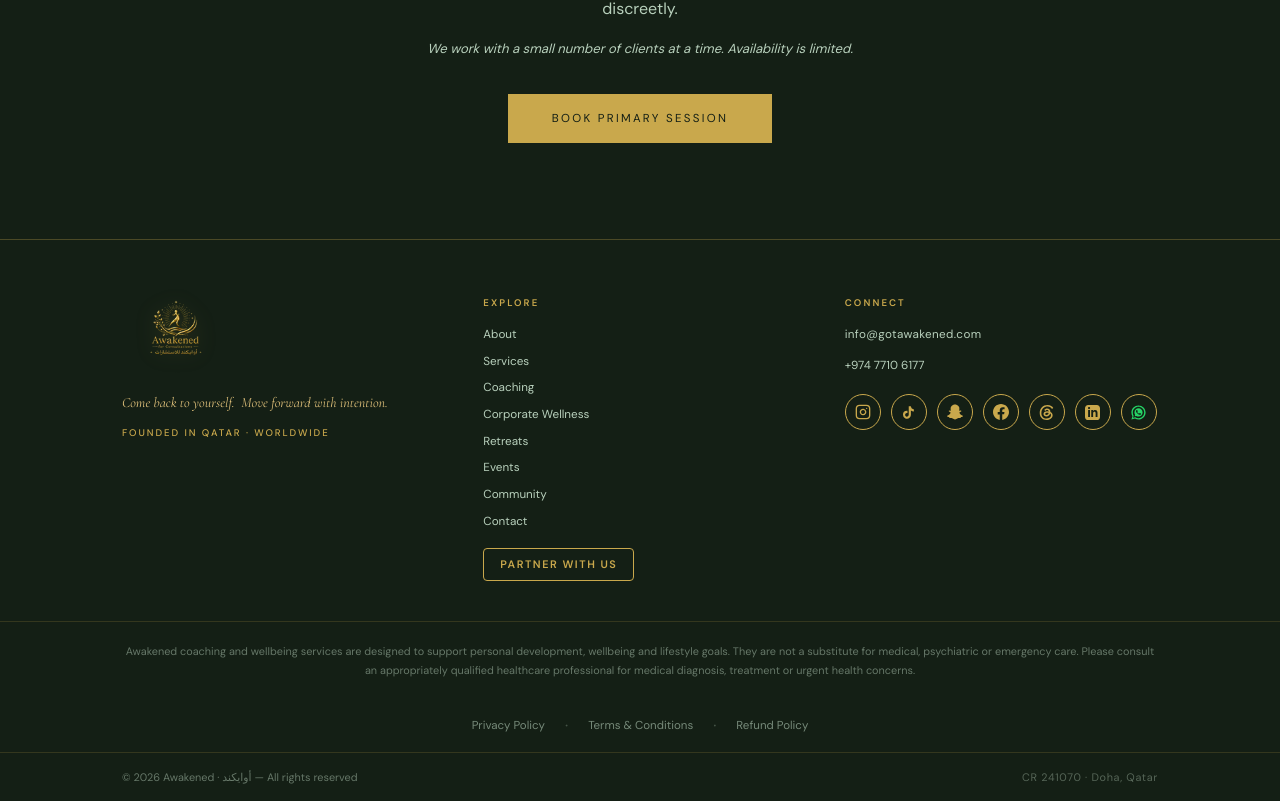
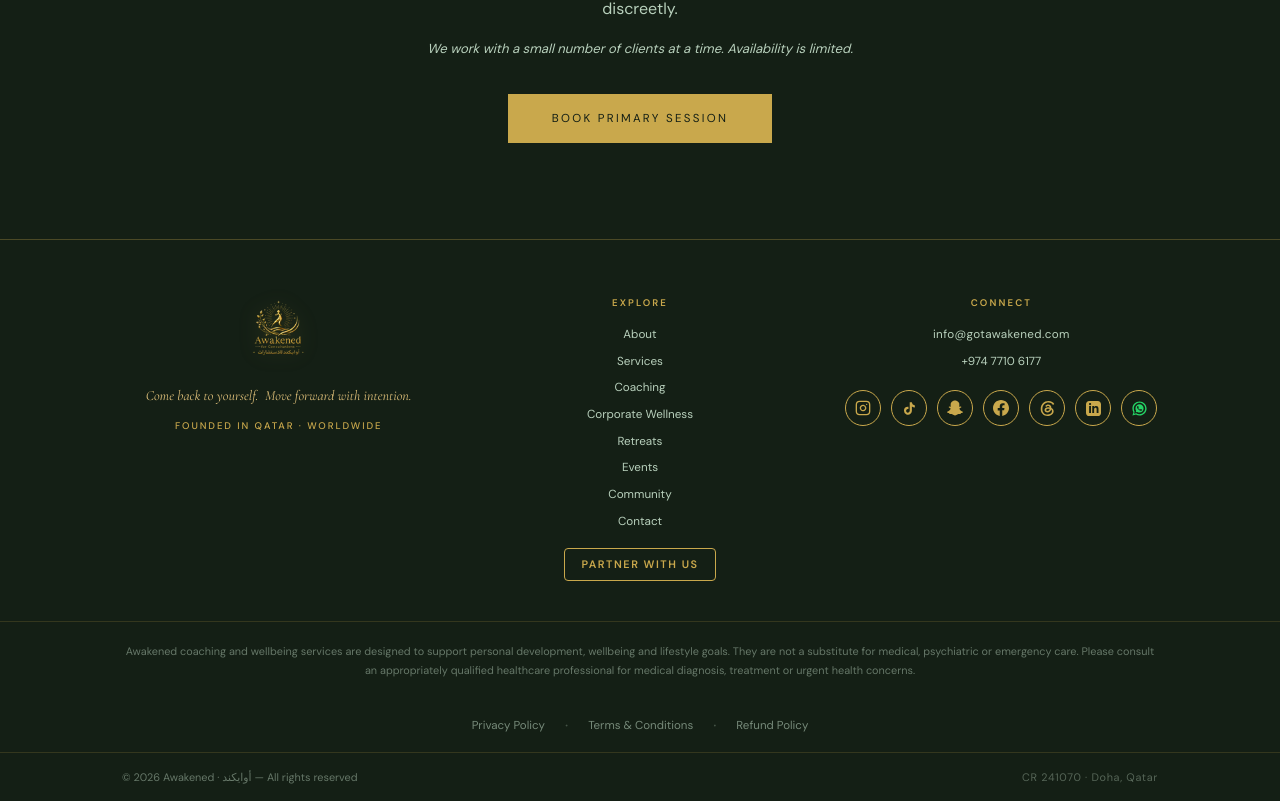
Before and after one commit to asmaahemaidy-del/awakened-main, a React (Vite) app: page / in a window 1280 px wide. Shown: the part 6731-7532 px from the top of the page. Built offline with nearby package versions, Linux system fonts and the light colour scheme; a web font is replaced by a local one.

Commit message:
style(footer): center-align elements and text within all footer columns

```diff
--- a/src/components/Footer.jsx
+++ b/src/components/Footer.jsx
@@ -178,7 +178,7 @@ export function Footer() {
           }}
         >
           {/* Col 1 — Brand */}
-          <div>
+          <div style={{ textAlign: "center", display: "flex", flexDirection: "column", alignItems: "center" }}>
             <Link to="/" aria-label="Awakened — Home" style={{ display: "inline-block", marginBottom: 16 }}>
               <img
                 src="/images/logo-320.webp"
@@ -205,6 +205,8 @@ export function Footer() {
                 color: "var(--brand-gold-light)",
                 lineHeight: 1.75,
                 marginBottom: 10,
+                textAlign: "center",
+                maxWidth: 320,
               }}
             >
               {t(
@@ -220,6 +222,7 @@ export function Footer() {
                 textTransform: ar ? "none" : "uppercase",
                 color: "var(--brand-gold)",
                 fontWeight: 500,
+                textAlign: "center",
               }}
             >
               {t("Founded in Qatar · Worldwide", "تأسست في قطر · نخدم العالم")}
@@ -227,13 +230,13 @@ export function Footer() {
           </div>
 
           {/* Col 2 — Navigation */}
-          <div>
-            <span style={colLabel}>{t("Explore", "تصفّح")}</span>
+          <div style={{ textAlign: "center", display: "flex", flexDirection: "column", alignItems: "center" }}>
+            <span style={{ ...colLabel, textAlign: "center" }}>{t("Explore", "تصفّح")}</span>
             {navLinks.map((l) => (
               <Link
                 key={l.to}
                 to={l.to}
-                style={linkStyle}
+                style={{ ...linkStyle, textAlign: "center" }}
                 onMouseEnter={(e) => (e.currentTarget.style.color = "var(--brand-gold-light)")}
                 onMouseLeave={(e) => (e.currentTarget.style.color = "var(--brand-sage-pale)")}
               >
@@ -255,6 +258,7 @@ export function Footer() {
                 color: "var(--brand-gold)",
                 textDecoration: "none",
                 fontWeight: 600,
+                textAlign: "center",
                 transition: "all 0.25s ease",
               }}
               onMouseEnter={(e) => {
@@ -271,11 +275,11 @@ export function Footer() {
           </div>
 
           {/* Col 3 — Contact + Socials */}
-          <div>
-            <span style={colLabel}>{t("Connect", "تواصل")}</span>
+          <div style={{ textAlign: "center", display: "flex", flexDirection: "column", alignItems: "center" }}>
+            <span style={{ ...colLabel, textAlign: "center" }}>{t("Connect", "تواصل")}</span>
             <a
               href="mailto:info@gotawakened.com"
-              style={{ ...linkStyle, letterSpacing: "0.03em" }}
+              style={{ ...linkStyle, letterSpacing: "0.03em", textAlign: "center" }}
               onMouseEnter={(e) => (e.currentTarget.style.color = "var(--brand-gold-light)")}
               onMouseLeave={(e) => (e.currentTarget.style.color = "var(--brand-sage-pale)")}
             >
@@ -284,7 +288,7 @@ export function Footer() {
             <a
               href="tel:+97477106177"
               dir="ltr"
-              style={{ ...linkStyle, direction: "ltr", unicodeBidi: "isolate", display: "inline-block", marginBottom: 20 }}
+              style={{ ...linkStyle, direction: "ltr", unicodeBidi: "isolate", display: "inline-block", marginBottom: 20, textAlign: "center" }}
               onMouseEnter={(e) => (e.currentTarget.style.color = "var(--brand-gold-light)")}
               onMouseLeave={(e) => (e.currentTarget.style.color = "var(--brand-sage-pale)")}
             >
@@ -292,7 +296,7 @@ export function Footer() {
             </a>
 
             {/* Social icons — only platforms with confirmed profiles */}
-            <div style={{ display: "flex", flexWrap: "wrap", gap: 10 }}>
+            <div style={{ display: "flex", flexWrap: "wrap", gap: 10, justifyContent: "center" }}>
               <SocialIcon href={SOCIAL_LINKS.instagram} label="Awakened on Instagram"><IgIcon /></SocialIcon>
               <SocialIcon href={SOCIAL_LINKS.tiktok}    label="Awakened on TikTok"><TkIcon /></SocialIcon>
               <SocialIcon href={SOCIAL_LINKS.snapchat}  label="Awakened on Snapchat"><ScIcon /></SocialIcon>
```
